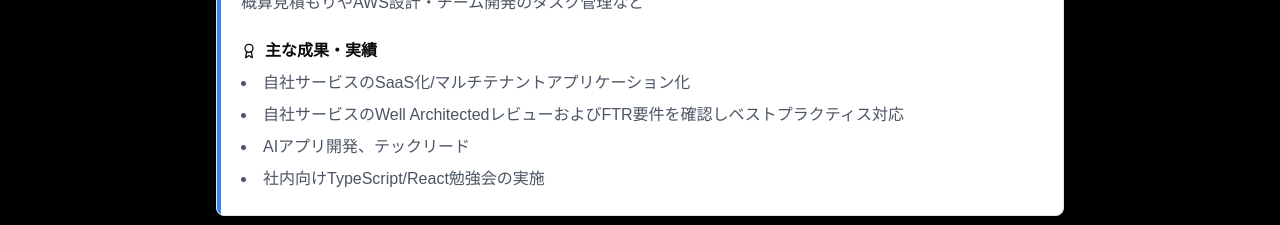
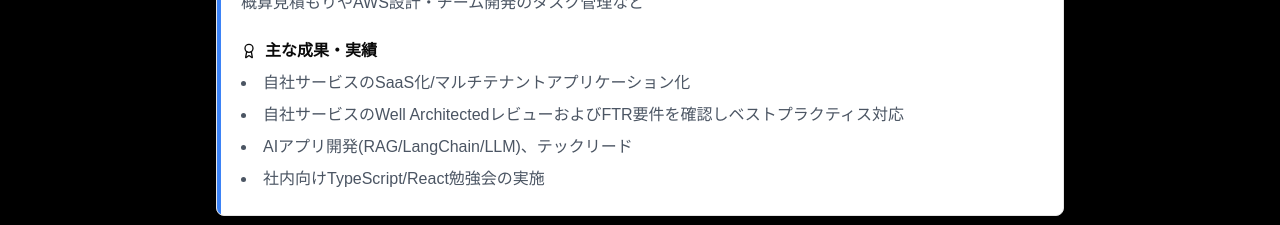
Before and after one commit to daikimatsura/portfolio, a Next.js app: page /job-history in a window 1280 px wide. Shown: the part 1000-1225 px from the top of the page. Built offline with nearby package versions, Linux system fonts and the light colour scheme.

Commit message:
実績追記

```diff
--- a/src/app/job-history/page.tsx
+++ b/src/app/job-history/page.tsx
@@ -314,7 +314,7 @@ const careerData: CareerHistory[] = [
     achievements: [
       "自社サービスのSaaS化/マルチテナントアプリケーション化",
       "自社サービスのWell ArchitectedレビューおよびFTR要件を確認しベストプラクティス対応",
-      "AIアプリ開発、テックリード",
+      "AIアプリ開発(RAG/LangChain/LLM)、テックリード",
       "社内向けTypeScript/React勉強会の実施",
     ],
   },
```
